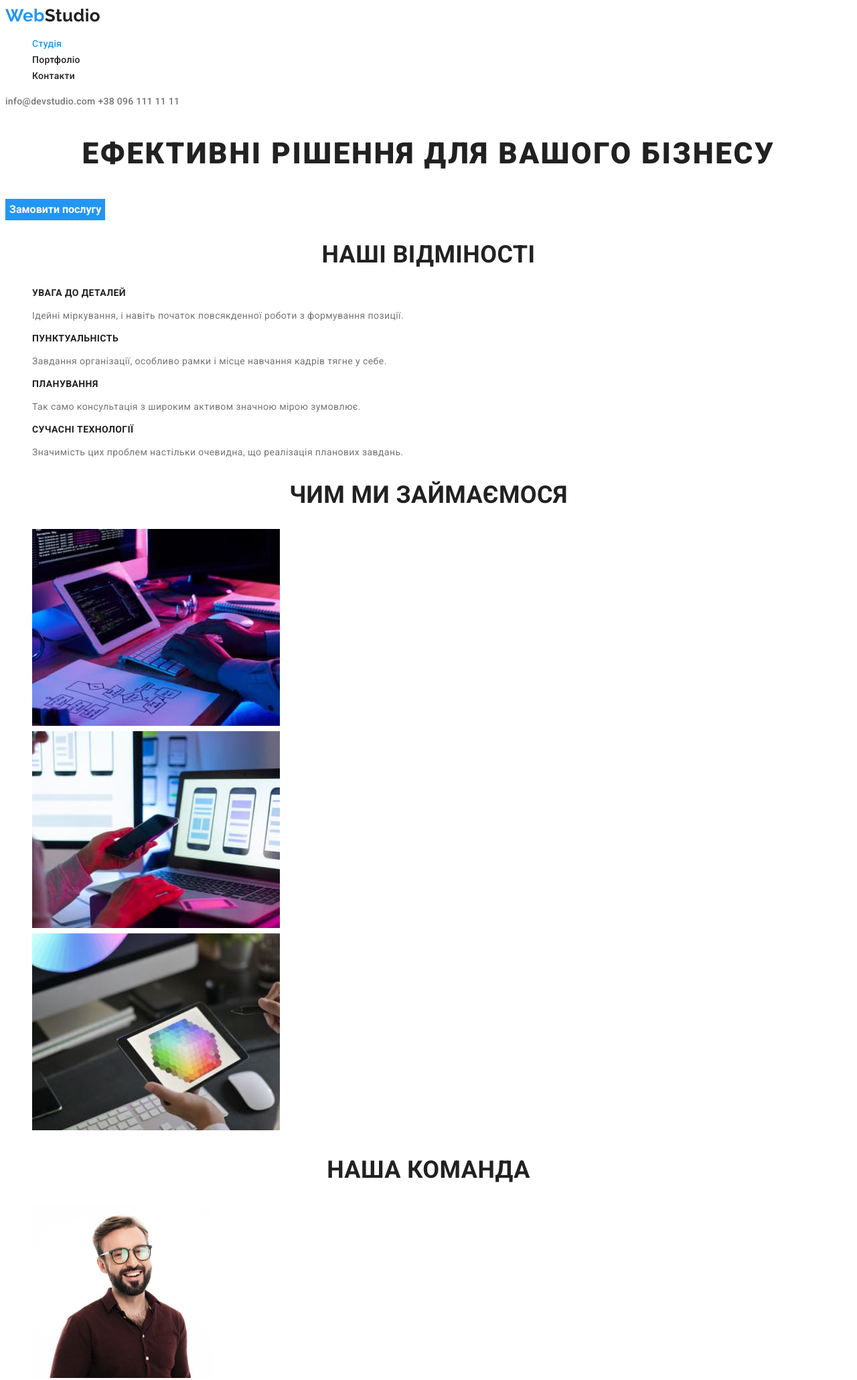
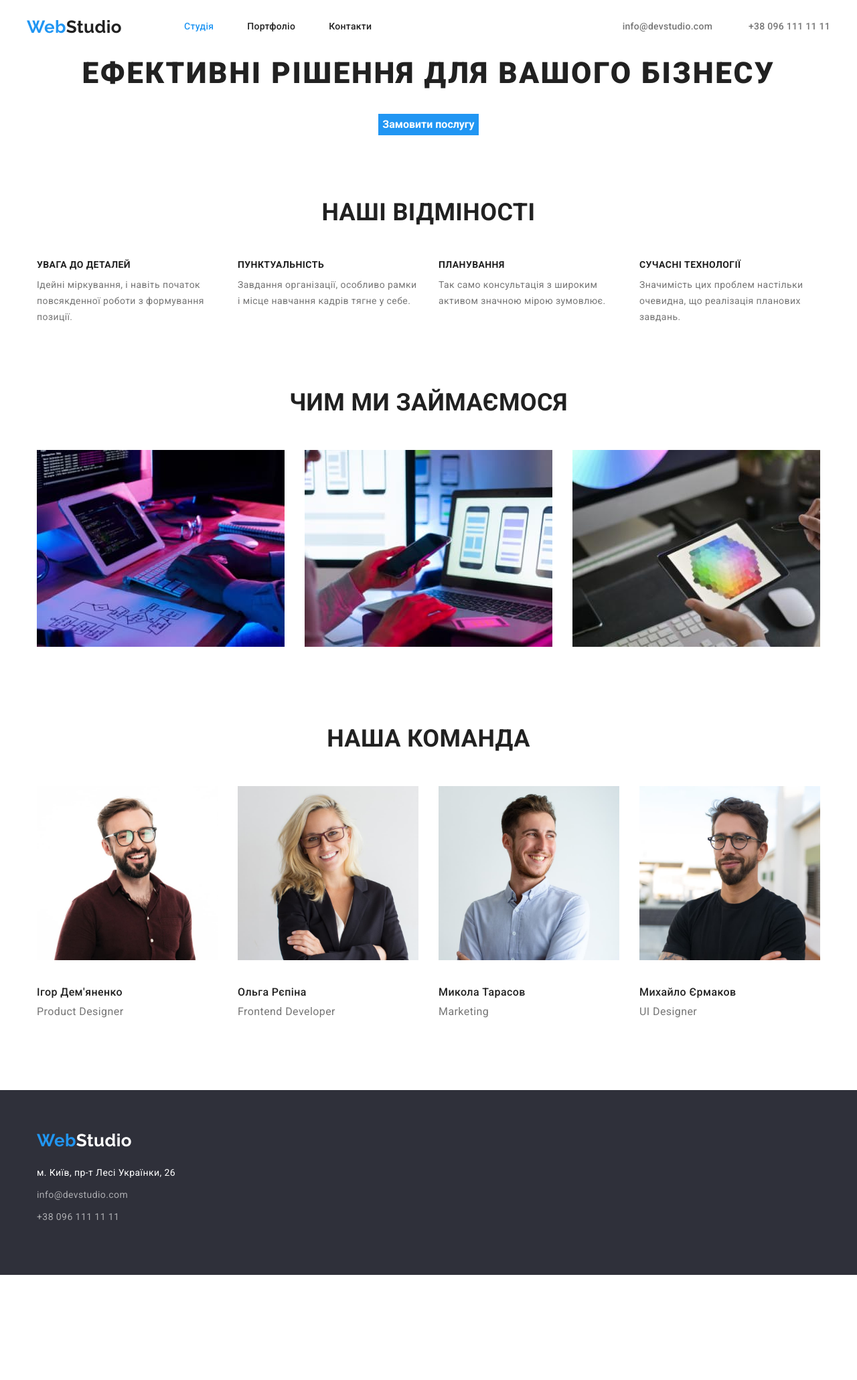
Before and after one commit to Victor1988V/goit-markup-hw-03, a plain HTML site: page index.html in a window 1280 px wide. Shown: the top 2061 px of the page at 67% size. After the commit the page ends 1904 px from the top, so only its background shows below. Drawn offline with nearby package versions, Linux system fonts and the light colour scheme.

Commit message:
Completed homework 3

```diff
--- a/css/style.css
+++ b/css/style.css
@@ -15,6 +15,9 @@ body {
 }
 
 .logo {
+    margin-left: 0px;
+    margin-right: 93px;
+
     color: var(--primary-page-color);
     text-decoration: none;
     font-family: Raleway;
@@ -23,17 +26,27 @@ body {
     line-height: 1.19;
 }
 
+.main-nav {
+    display: flex;
+    align-items: center;
+
+}
+
+
+
 .logo:hover,
 .logo:focus {
     color: var(--accent-color);
 }
 
 .logo-footer {
+    margin-bottom: 20px;
+
     color: var(--primary-bg-color);
 }
 
 .list-footer {
-    background-color: #3e2c8b;
+    background-color: #2F303A;
 }
 
 .button {
@@ -64,7 +77,15 @@ body {
     list-style: none;
 }
 
+.first-sections {
+    text-align: center;
+    margin-bottom: 94px;
+}
+
 .first-title {
+
+    margin-top: 0;
+    margin-bottom: 30px;
     color: var(--primary-page-color);
     font-size: 44px;
     font-weight: 900;
@@ -72,27 +93,82 @@ body {
     letter-spacing: 0.06em;
     text-align: center;
     text-transform: uppercase;
-
 }
 
-
 .second-title {
+    margin: 0;
+    margin-bottom: 50px;
     color: var(--primary-page-color);
     font-size: 36px;
     font-weight: 700;
     line-height: 1.17;
     text-align: center;
     text-transform: uppercase;
+}
 
+.container {
 
+    width: 1200px;
+    margin-left: auto;
+    margin-right: auto;
+    padding-bottom: 94px;
+    padding-left: 15px;
+    padding-right: 15px;
+    margin-top: 0;
+    margin-bottom: 0;
+}
+
+.container-footer {
+    padding-top: 60px;
+    padding-bottom: 60px;
 }
 
 .three-title {
+    margin-top: 0;
+    margin-bottom: 10px;
     color: var(--primary-page-color);
     font-weight: 700;
     font-size: 14px;
     line-height: 1.14;
 
+}
+
+.person-list {
+    display: flex;
+    margin-top: 0;
+    padding: 0;
+}
+
+.person-list .item:not(:last-child) {
+    margin-right: 30px;
+}
+
+.job-title {
+    margin: 0;
+}
+
+.person-foto {
+    margin-bottom: 30px;
+}
+
+.three-list {
+    display: flex;
+    margin-top: 0;
+    margin-bottom: 0;
+    padding: 0;
+}
+
+.three-list .item {
+    width: 270px;
+}
+
+.three-list .item:not(:last-child) {
+    margin-right: 30px;
+}
+
+.three-list p {
+    margin-top: 0;
+    margin-bottom: 0;
 }
 
 .three-list,
@@ -103,6 +179,32 @@ body {
 .filter {
     list-style: none;
     font-style: normal;
+}
+
+.filter {
+    display: flex;
+    justify-content: center;
+}
+
+.filter .item:not(:last-child) {
+    margin-right: 8px;
+}
+
+.contacts-list {
+    padding-left: 0;
+}
+
+.contacts-list .item:not(:last-child) {
+    margin-bottom: 9px;
+}
+
+.work-list {
+    display: flex;
+    padding: 0;
+}
+
+.work-list .item:not(:last-child) {
+    margin-right: 30px;
 }
 
 .person h3 {
@@ -121,10 +223,19 @@ line-height: 1.19;
 }
 
 .site-nav {
+    display: flex;
+    padding-inline-start: 0;
     list-style: none;
 }
 
 
+/* .site-nav .item {
+    outline: 1px solid red;
+} */
+
+.site-nav .item:not(:last-child) {
+    margin-right: 50px;
+}
 
 
 .header-link:hover,
@@ -152,12 +263,31 @@ line-height: 1.19;
 }
 
 .link {
+
     text-decoration: none;
     color: var(--primary-text-color);
     font-weight: 500;
     line-height: 1.14;
     letter-spacing: 0.02em;
+}
 
+.link + .link {
+    margin-left: 50px;
+}
+
+.box {
+    display: flex;
+    align-items: center;
+
+    height: 80px;
+    width: 1230px;
+    margin: auto;
+    padding-left: 15px;
+    padding-right: 15px;
+}
+
+.contact-nav {
+    margin-left: auto;
 
 }
 
@@ -185,3 +315,21 @@ color: #212121;
 font-size: 16px;
 line-height: 1.9;
 }
+
+.portfolio {
+    display: flex;
+    flex-wrap: wrap;
+}
+
+.portfolio .item {
+    margin-right: 30px;
+    margin-bottom: 30px;
+}
+
+.portfolio .item:nth-child(3n) {
+    margin-right: 0;
+}
+
+.portfolio .item:nth-last-child(-n + 3) {
+    margin-bottom: 0;
+}
--- a/index.html
+++ b/index.html
@@ -2,6 +2,7 @@
 <html lang="en">
 <head>
     <link href="https://fonts.googleapis.com/css2?family=Raleway:wght@700&family=Roboto:wght@400;500;700;900&display=swap" rel="stylesheet">
+    <link rel="stylesheet" href="https://cdnjs.cloudflare.com/ajax/libs/modern-normalize/0.6.0/modern-normalize.min.css"/>
     <meta charset="UTF-8">
     <meta http-equiv="X-UA-Compatible" content="IE=edge">
     <meta name="viewport" content="width=device-width, initial-scale=1.0">
@@ -10,84 +11,95 @@
 </head>
 <body>
     <header>
-        <nav>
+    <div class="box">
+        <nav class="main-nav">
                 <a href="" class="logo"><span class="accent">Web</span>Studio</a>
             <ul class="site-nav">
-               <li><a href="./index.html" class="header-link current">Студія</a></li>
-                <li><a href="./portfolio.html" class="header-link">Портфоліо</a></li>
-                <li><a href="" class="header-link">Контакти</a></li>
+               <li class="item"><a href="./index.html" class="header-link current">Студія</a></li>
+                <li class="item"><a href="./portfolio.html" class="header-link">Портфоліо</a></li>
+                <li class="item"><a href="" class="header-link">Контакти</a></li>
             </ul>
         </nav>
-
+        <div class="contact-nav">
             <a href="mailto:info@devstudio.com" class="link">info@devstudio.com</a>
             <a href="tel:+380961111111" class="link">+38 096 111 11 11</a>
-
+        </div>
+    </div>
     </header>
 <main>
-    <section>
+    <section class="first-sections">
         <h1 class="first-title">Ефективні рішення для вашого бізнесу</h1>
         <button type="button" class="button">Замовити послугу</button>
     </section>
     <section>
+        <div class="container">
             <h2 class="second-title">Наші відміності</h2>
 
             <ul class="three-list">
-            <li><h3 class="three-title">УВАГА ДО ДЕТАЛЕЙ</h3>
+                <li class="item"><h3 class="three-title">УВАГА ДО ДЕТАЛЕЙ</h3>
                     <p>Ідейні міркування, і навіть початок повсякденної роботи з формування позиції.</p>
                 </li>
-            <li><h3 class="three-title">ПУНКТУАЛЬНІСТЬ</h3>
+                <li class="item"><h3 class="three-title">ПУНКТУАЛЬНІСТЬ</h3>
                     <p>Завдання організації, особливо рамки і місце навчання кадрів тягне у себе.</p>
                 </li>
-            <li><h3 class="three-title">ПЛАНУВАННЯ</h3>
+                <li class="item"><h3 class="three-title">ПЛАНУВАННЯ</h3>
                     <p>Так само консультація з широким активом значною мірою зумовлює.</p>
                 </li>
-            <li><h3 class="three-title">СУЧАСНІ ТЕХНОЛОГІЇ</h3>
+                <li class="item"><h3 class="three-title">СУЧАСНІ ТЕХНОЛОГІЇ</h3>
                     <p>Значимість цих проблем настільки очевидна, що реалізація планових завдань.</p>
                 </li>
             </ul>
+
+        </div>
     </section>
 
     <section>
+        <div class="container">
             <h2 class="second-title">Чим ми займаємося</h2>
         <ul class="work-list">
-            <li><img src="./images/imgone.jpg" alt="works at a computer" width="370"></li>
-            <li><img src="./images/imgtwo.jpg" alt="works at a computer" width="370"></li>
-            <li><img src="./images/imgthree.jpg" alt="works at a computer" width="370"></li>
+            <li class="item"><img src="./images/imgone.jpg" alt="works at a computer" width="370"></li>
+            <li class="item"><img src="./images/imgtwo.jpg" alt="works at a computer" width="370"></li>
+            <li class="item"><img src="./images/imgthree.jpg" alt="works at a computer" width="370"></li>
         </ul>
+        </div>
     </section>
 
-    <section class="person">
+    <section>
+            <div class="container person">
                     <h2 class="second-title" class="second-title">Наша команда</h2>
             <ul class="person-list">
-                <li><img src="./images/igor.jpg" alt="Ігор Дем'яненко" width="270">
+                <li class="item"><img class="person-foto" src="./images/igor.jpg" alt="Ігор Дем'яненко" width="270">
                     <h3 class="three-title">Ігор Дем'яненко</h3>
                     <p class="job-title">Product Designer</p>
                 </li>
-                <li><img src="./images/olga.jpg" alt="Ольга Рєпіна" width="270">
+                <li class="item"><img class="person-foto" src="./images/olga.jpg" alt="Ольга Рєпіна" width="270">
                     <h3 class="three-title">Ольга Рєпіна</h3>
                     <p class="job-title">Frontend Developer</p>
                 </li>
-                <li><img src="./images/kolya.jpg" alt="Микола Тарасов" width="270">
+                <li class="item"><img class="person-foto" src="./images/kolya.jpg" alt="Микола Тарасов" width="270">
                     <h3 class="three-title">Микола Тарасов</h3>
                     <p class="job-title">Marketing</p>
                 </li>
-                <li><img src="./images/miha.jpg" alt="Михайло Єрмаков" width="270">
+                <li class="item"><img class="person-foto" src="./images/miha.jpg" alt="Михайло Єрмаков" width="270">
                     <h3 class="three-title">Михайло Єрмаков</h3>
                     <p class="job-title">UI Designer</p>
                 </li>
             </ul>
+            </div>
     </section>
 </main>
 
     <footer class="list-footer">
-            <a href="./index.html" class="logo logo-footer"><span class="accent">Web</span>Studio</a>
-    <address>
+        <div class="container container-footer">
+            <div class="logo-footer"><a href="./index.html" class="logo logo-footer"><span class="accent">Web</span>Studio</a></div>
+            <address class="address-footer">
                 <ul class="contacts-list">
-            <li><a href="https://www.google.com/search?q=%D0%BC.+%D0%9A%D0%B8%D1%97%D0%B2%2C+%D0%BF%D1%80-%D1%82+%D0%9B%D0%B5%D1%81%D1%96+%D0%A3%D0%BA%D1%80%D0%B0%D1%97%D0%BD%D0%BA%D0%B8%2C+26&rlz=1C1CHBD_ruUA898UA898&oq=%D0%BC.+%D0%9A%D0%B8%D1%97%D0%B2%2C+%D0%BF%D1%80-%D1%82+%D0%9B%D0%B5%D1%81%D1%96+%D0%A3%D0%BA%D1%80%D0%B0%D1%97%D0%BD%D0%BA%D0%B8%2C+26&aqs=chrome..69i57j0i512j0i22i30l2.717j0j9&sourceid=chrome&ie=UTF-8" "target="_blank" class="link-footer addres"  rel="noopener noreferrer">м. Київ, пр-т Лесі Українки, 26</a></li>
-            <li><a href="mailto:info@devstudio.com" class="link-footer">info@devstudio.com</a></li>
-            <li><a href="tel:+380961111111" class="link-footer">+38 096 111 11 11</a></li>
+                    <li class="item"><a href="https://www.google.com/search?q=%D0%BC.+%D0%9A%D0%B8%D1%97%D0%B2%2C+%D0%BF%D1%80-%D1%82+%D0%9B%D0%B5%D1%81%D1%96+%D0%A3%D0%BA%D1%80%D0%B0%D1%97%D0%BD%D0%BA%D0%B8%2C+26&rlz=1C1CHBD_ruUA898UA898&oq=%D0%BC.+%D0%9A%D0%B8%D1%97%D0%B2%2C+%D0%BF%D1%80-%D1%82+%D0%9B%D0%B5%D1%81%D1%96+%D0%A3%D0%BA%D1%80%D0%B0%D1%97%D0%BD%D0%BA%D0%B8%2C+26&aqs=chrome..69i57j0i512j0i22i30l2.717j0j9&sourceid=chrome&ie=UTF-8" "target="_blank" class="link-footer addres"  rel="noopener noreferrer">м. Київ, пр-т Лесі Українки, 26</a></li>
+                    <li class="item"><a href="mailto:info@devstudio.com" class="link-footer">info@devstudio.com</a></li>
+                    <li class="item"><a href="tel:+380961111111" class="link-footer">+38 096 111 11 11</a></li>
                 </ul>
             </address>
+        </div>
     </footer>
 </body>
 </html>
```
Also changed, not shown: portfolio.html (+31 -27 lines). Lines whose indentation alone changed are shown as unchanged.
